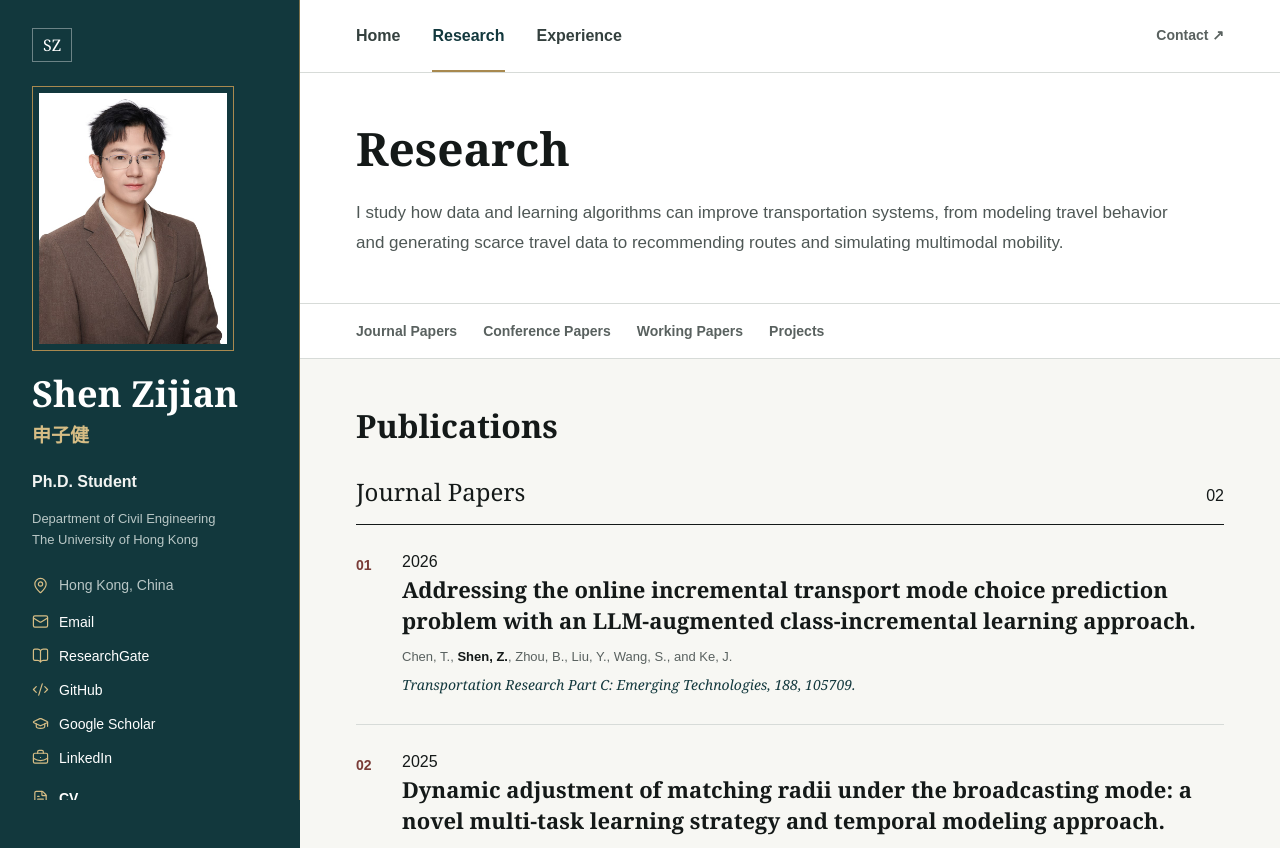
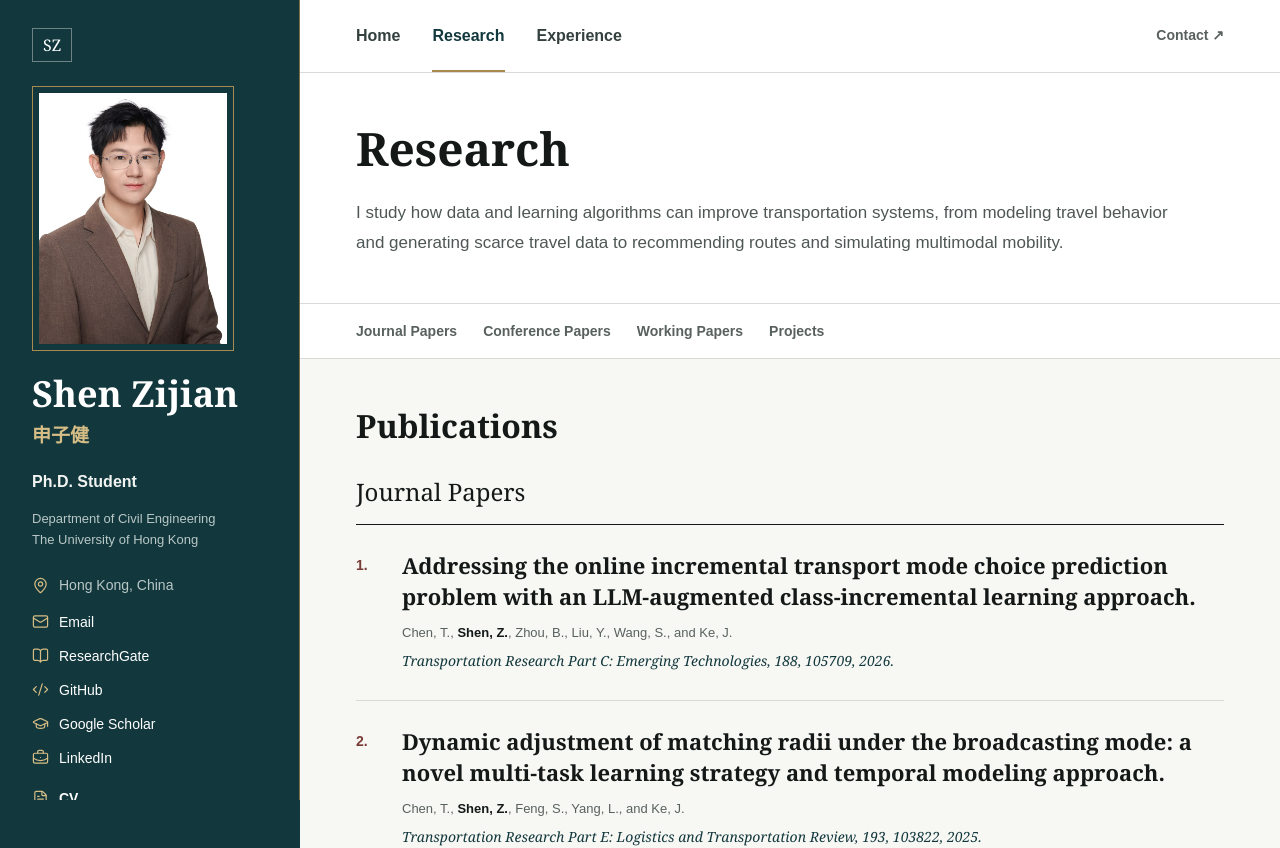
Before and after one commit to Shen-Zijian/Shen-Zijian.github.io, a Next.js app: page /research in a window 1280 px wide. Shown: the top 848 px of the page. Built offline with nearby package versions, Linux system fonts and the light colour scheme.

Commit message:
Use plain numbering and move publication years after venues

```diff
--- a/app/research/page.tsx
+++ b/app/research/page.tsx
@@ -35,26 +35,31 @@ function PaperList({
     <section className="publication-group" id={id}>
       <div className="subsection-heading">
         <h3>{title}</h3>
-        <span>{String(papers.length).padStart(2, "0")}</span>
       </div>
       <div className="publication-list">
         {papers.map((paper, index) => (
           <article className="publication-row" key={paper.id}>
             <span className="publication-number">
-              {String(index + 1).padStart(2, "0")}
+              {index + 1}.
             </span>
             <div className="publication-main">
-              <div className="publication-meta">
-                {paper.year && <span>{paper.year}</span>}
-                {paper.status && (
-                  <span className="paper-status">{paper.status}</span>
-                )}
-              </div>
               <h4>{paper.title}</h4>
               <p className="authors">
                 <Authors value={paper.authors} />
               </p>
-              <p className="publication-venue">{paper.venue}</p>
+              <p className="publication-venue">
+                {paper.venue.replace(/\.$/, "")}
+                {paper.year && !paper.venue.includes(paper.year)
+                  ? `, ${paper.year}`
+                  : ""}
+                .
+                {paper.status && (
+                  <>
+                    {" "}
+                    <span className="paper-status">{paper.status}</span>
+                  </>
+                )}
+              </p>
               {paper.eventDetails && (
                 <p className="authors">
                   {paper.eventDetails.place} · {paper.eventDetails.dates}
@@ -78,7 +83,7 @@ function PaperList({
 export default function Research() {
   return (
     <SiteFrame current="Research">
-      <PageHeader label="Research & scholarship" title="Research">
+      <PageHeader title="Research">
         <p>
           I study how data and learning algorithms can improve transportation
           systems, from modeling travel behavior and generating scarce travel
@@ -94,11 +99,7 @@ export default function Research() {
         ]}
       />
       <section className="section section-paper" id="publications">
-        <SectionHeading
-          index="01"
-          label="Research output"
-          title="Publications"
-        />
+        <SectionHeading title="Publications" />
         <PaperList
           title="Journal Papers"
           id="journal-papers"
@@ -116,12 +117,12 @@ export default function Research() {
         />
       </section>
       <section className="section section-ink" id="projects">
-        <SectionHeading index="02" label="Applied research" title="Projects" />
+        <SectionHeading title="Projects" />
         <div className="project-list">
           {projects.map((project, index) => (
             <article className="project-row" key={project.code}>
               <span className="project-number">
-                {String(index + 1).padStart(2, "0")}
+                {index + 1}.
               </span>
               <div>
                 <p className="project-meta">
```
